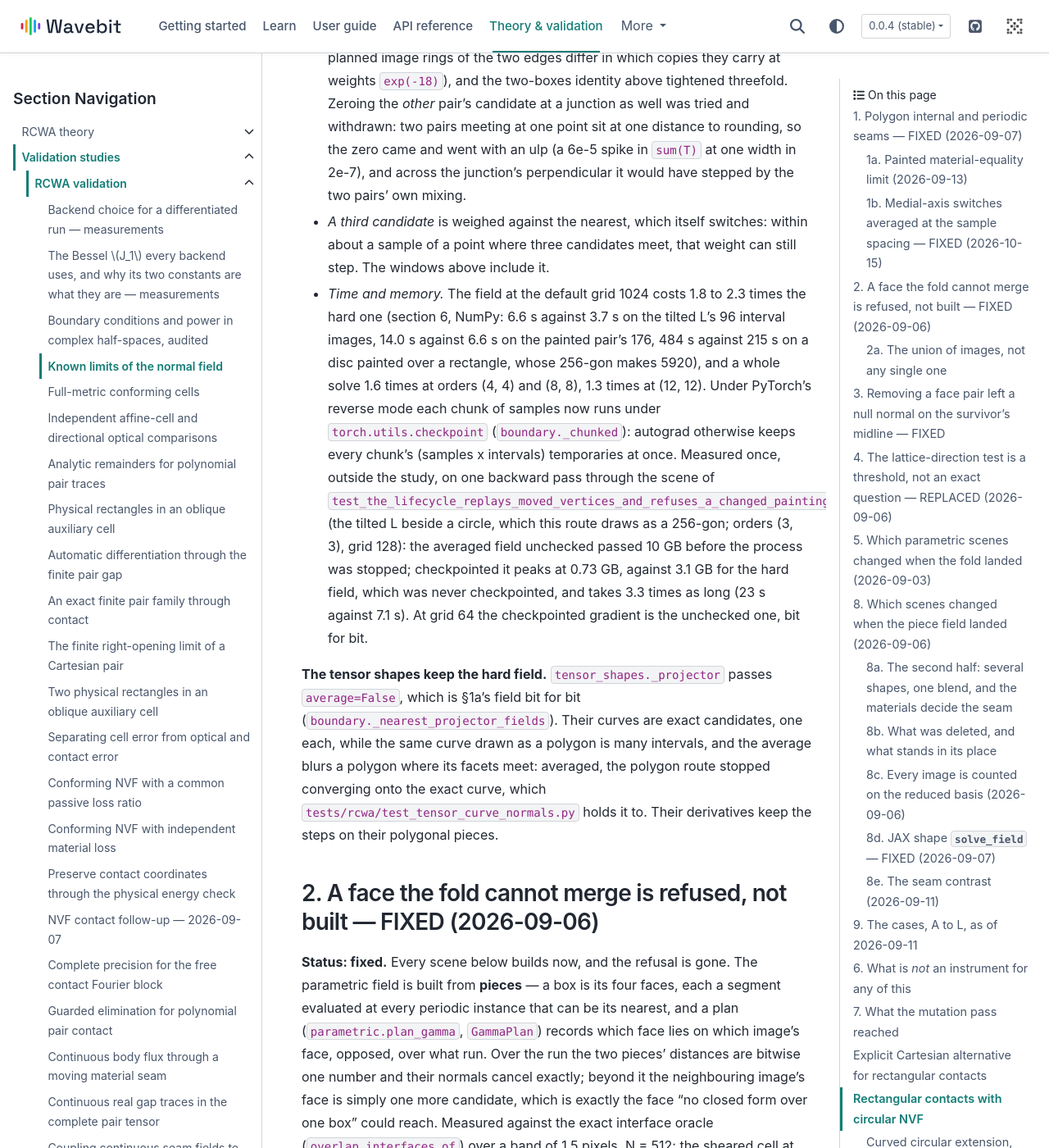
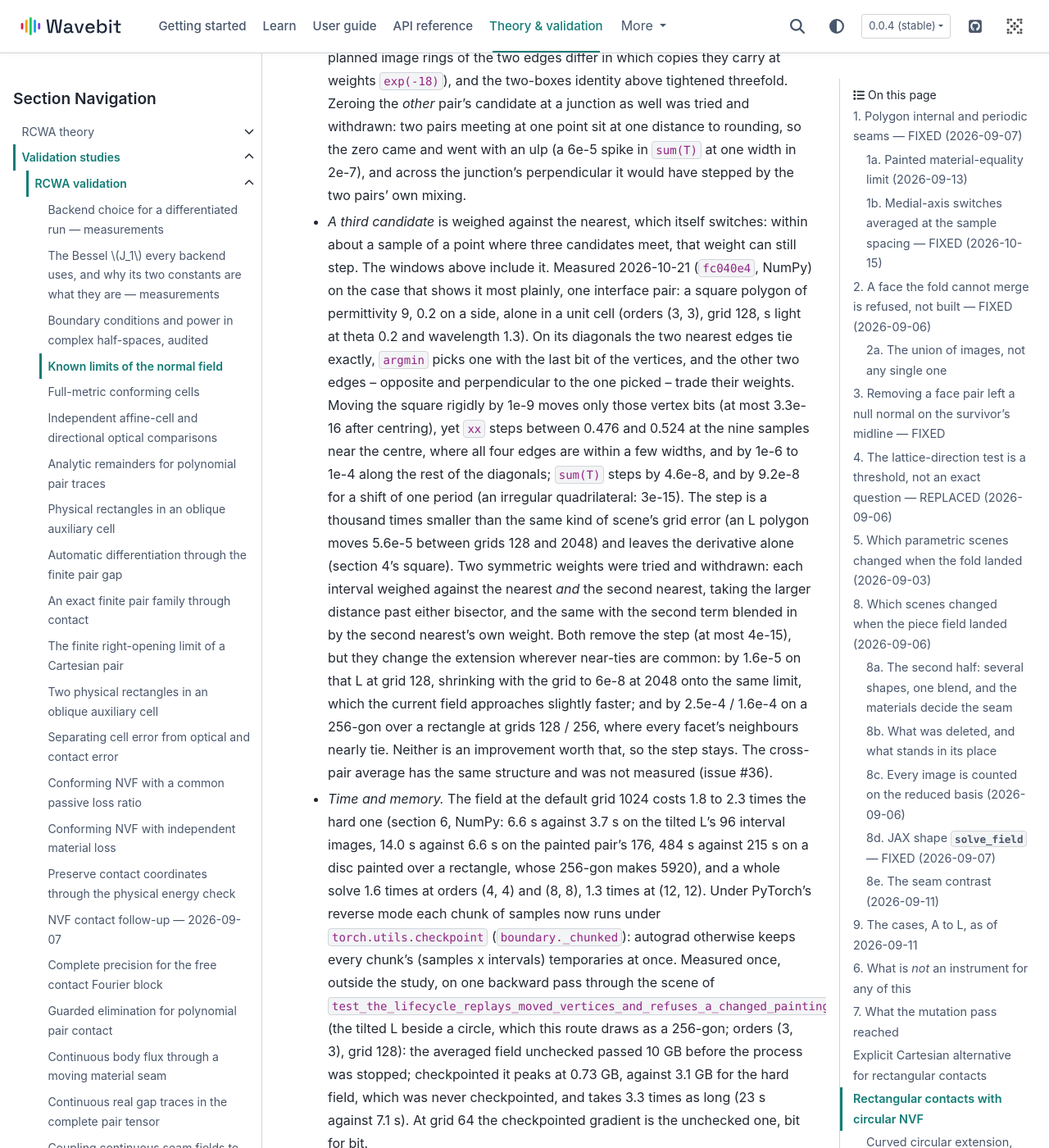
Before and after one commit to fieldalgo/wavebit, a Sphinx documentation site: the page built from docs/validation/rcwa/normal-field-known-limits.md, in a window 1280 px wide and 1400 px high, scrolled down 9826 px. Shown: the whole window at 82% size. Built offline with Sphinx 7.4.7 and the PyData theme 0.15.4, drawn with Linux system fonts in a browser that asks for light colours; pages that are not in the unit, such as notebooks, are missing from menus.

Commit message:
docs(nvf): record the rigid-shift step at an exact medial tie
Known-limits section 1b named the third-candidate step and left it unmeasured. A square polygon alone in its cell shows it plainly: on the diagonals argmin breaks an exact tie with the last bit of the vertices, the other two edges trade weights, xx steps between 0.476 and 0.524 near the centre, and sum(T) steps by 4.6e-8 for a rigid shift of 1e-9 (9.2e-8 for one period).

Two symmetric weights that remove the step were tried and withdrawn: they move an L polygon by 1.6e-5 at grid 128 (to the same limit, approached slightly slower) and a 256-gon over a rectangle by 2.5e-4, a thousand times the step they remove. The entry records the measurement and why the field stays as it is.

Refs #36

Co-Authored-By: Claude Opus 5.5 <noreply@anthropic.com>
Claude-Session: https://claude.ai/code/session_01BQWEXA1E4xrKoNd2T3FXUj

```diff
--- a/docs/validation/rcwa/normal-field-known-limits.md
+++ b/docs/validation/rcwa/normal-field-known-limits.md
@@ -308,6 +308,25 @@ a step straddled at 1e-4 -- and reads 0.1476 / 0.1478 / 0.1477 / 0.1477 / 0.1477
   mixing.
 - *A third candidate* is weighed against the nearest, which itself switches: within about a sample
   of a point where three candidates meet, that weight can still step. The windows above include it.
+  Measured 2026-10-21 (`fc040e4`, NumPy) on the case that shows it most plainly, one
+  interface pair: a square polygon of permittivity 9, 0.2 on a side, alone in a unit cell (orders
+  (3, 3), grid 128, s light at theta 0.2 and wavelength 1.3). On its diagonals the two nearest
+  edges tie exactly, `argmin` picks one with the last bit of the vertices, and the other two
+  edges -- opposite and perpendicular to the one picked -- trade their weights. Moving the square
+  rigidly by 1e-9 moves only those vertex bits (at most 3.3e-16 after centring), yet `xx` steps
+  between 0.476 and 0.524 at the nine samples near the centre, where all four edges are within
+  a few widths, and by 1e-6 to 1e-4 along the rest of the diagonals; `sum(T)` steps by 4.6e-8,
+  and by 9.2e-8 for a shift of one period (an irregular quadrilateral: 3e-15). The step is a
+  thousand times smaller than the same kind of scene's grid error (an L polygon moves 5.6e-5
+  between grids 128 and 2048) and leaves the derivative alone (section 4's square). Two
+  symmetric weights were tried and withdrawn: each interval weighed against the nearest *and* the
+  second nearest, taking the larger distance past either bisector, and the same with the second
+  term blended in by the second nearest's own weight. Both remove the step (at most 4e-15), but
+  they change the extension wherever near-ties are common: by 1.6e-5 on that L at grid 128,
+  shrinking with the grid to 6e-8 at 2048 onto the same limit, which the current field approaches
+  slightly faster; and by 2.5e-4 / 1.6e-4 on a 256-gon over a rectangle at grids 128 / 256, where
+  every facet's neighbours nearly tie. Neither is an improvement worth that, so the step stays.
+  The cross-pair average has the same structure and was not measured (issue #36).
 - *Time and memory.* The field at the default grid 1024 costs 1.8 to 2.3 times the hard one
   (section 6, NumPy: 6.6 s against 3.7 s on the tilted L's 96 interval images, 14.0 s against
   6.6 s on the painted pair's 176, 484 s against 215 s on a disc painted over a rectangle, whose
```
